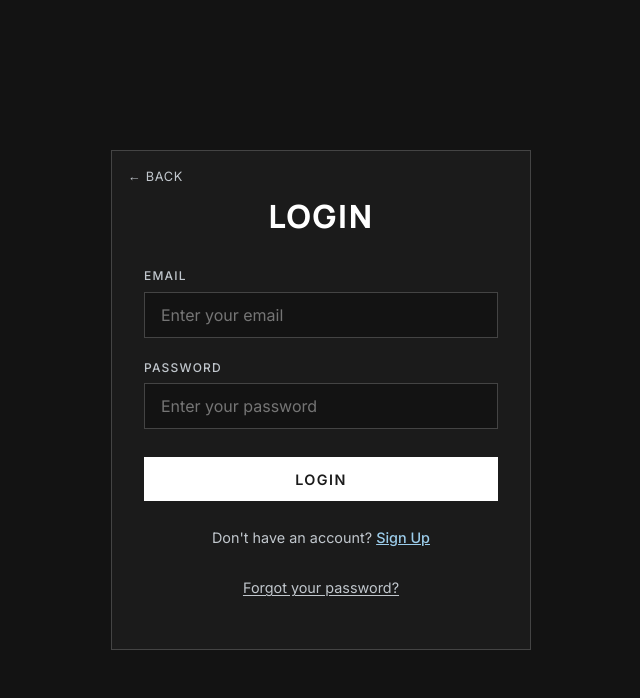
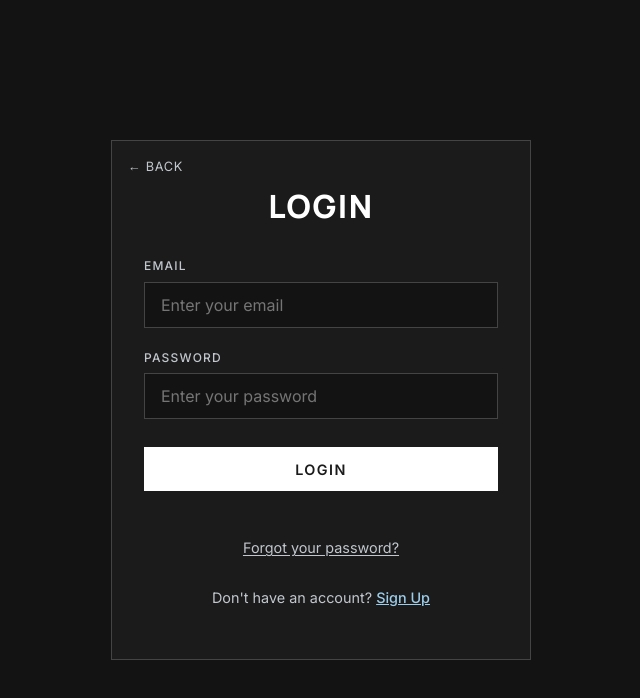
Before and after one commit to farahaosama506-commits/AUR-, a Next.js app: page /login in a window 1280 px wide. Shown: the top 698 px of the page, without its empty margins (319-959 px from the left). Built offline with nearby package versions, Linux system fonts and the light colour scheme.

Commit message:
Fix forgot password link visibility

```diff
--- a/app/login/page.js
+++ b/app/login/page.js
@@ -78,15 +78,15 @@ export default function LoginPage() {
           <button type="submit" className={styles.submit} disabled={isLoading}>
             {isLoading ? 'LOGGING IN...' : 'LOGIN'}
           </button>
+          <p className={styles.forgotPassword}>
+  <Link href="/forgot-password">Forgot your password?</Link>
+</p>
         </form>
 
         <p className={styles.switch}>
           Don't have an account?{' '}
           <Link href="/register">Sign Up</Link>
         </p>
-        <p className={styles.forgotPassword}>
-  <Link href="/forgot-password">Forgot your password?</Link>
-</p>
       </div>
     </div>
   );
```
